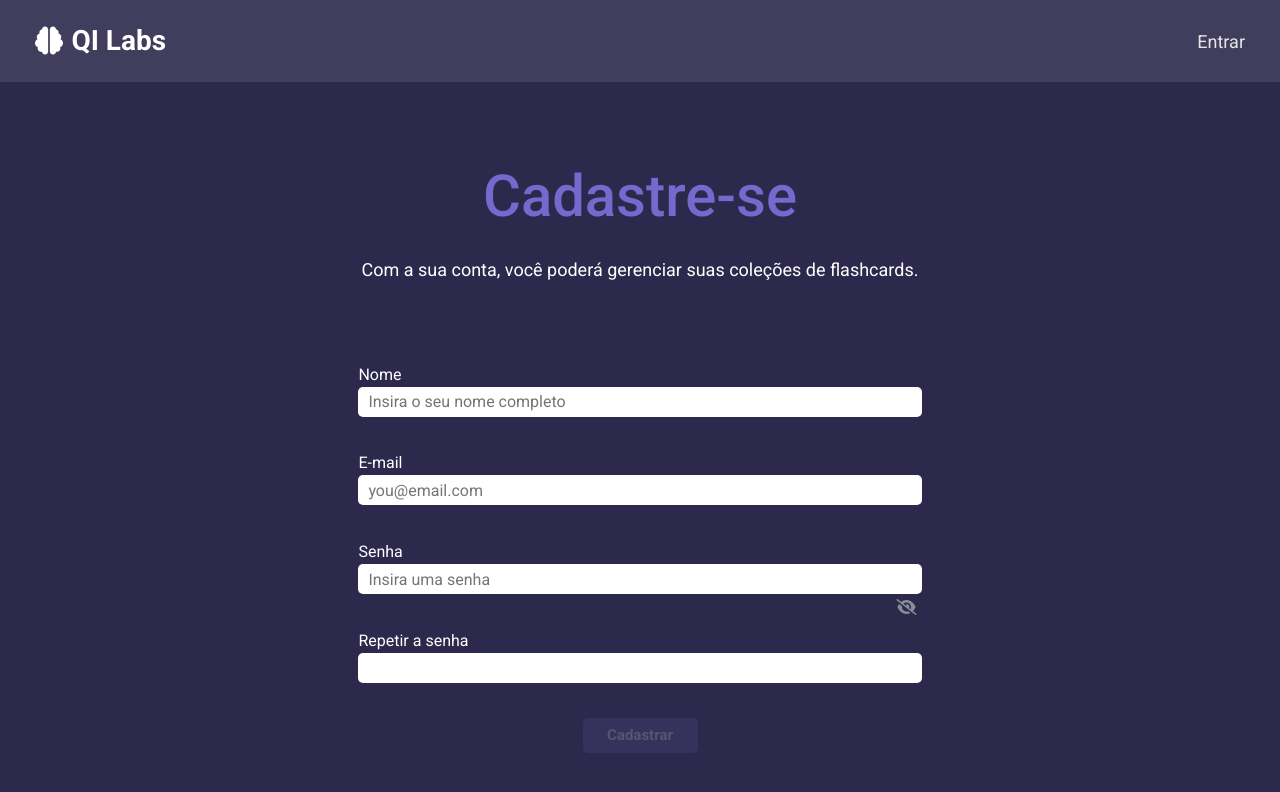
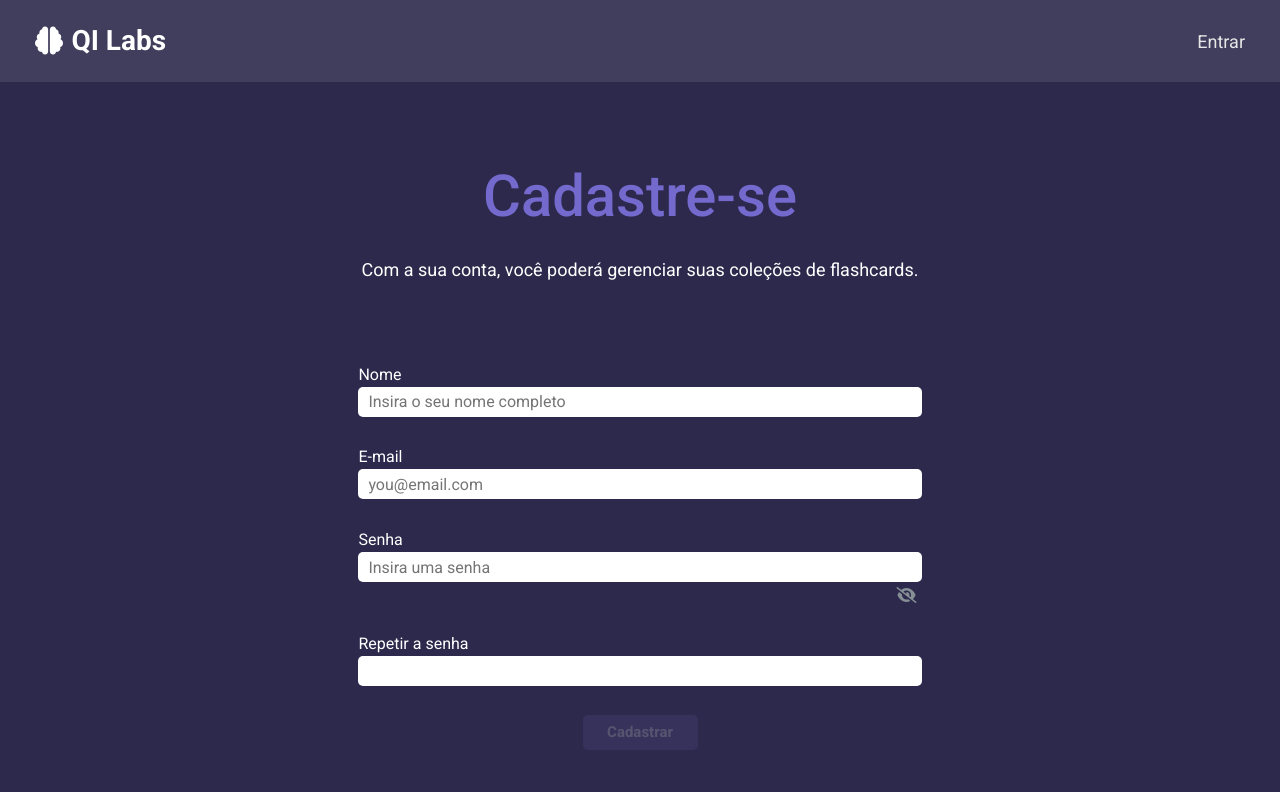
Before and after one commit to matheushenriqueferreira/flashcards, a React (Vite) app: page /register in a window 1280 px wide. Shown: the top 792 px of the page. Built offline with nearby package versions, Linux system fonts and the light colour scheme.

Commit message:
Removido height: 60px
Nas Divs do registerContainer2

```diff
--- a/src/pages/Register/styles.css
+++ b/src/pages/Register/styles.css
@@ -25,10 +25,6 @@
   display: flex;
   flex-direction: column;
   gap: 1.8em;
-}
-
-.registerContainer2 div {
-  height: 60px;
 }
 
 .registerContainer2 div input {
```
